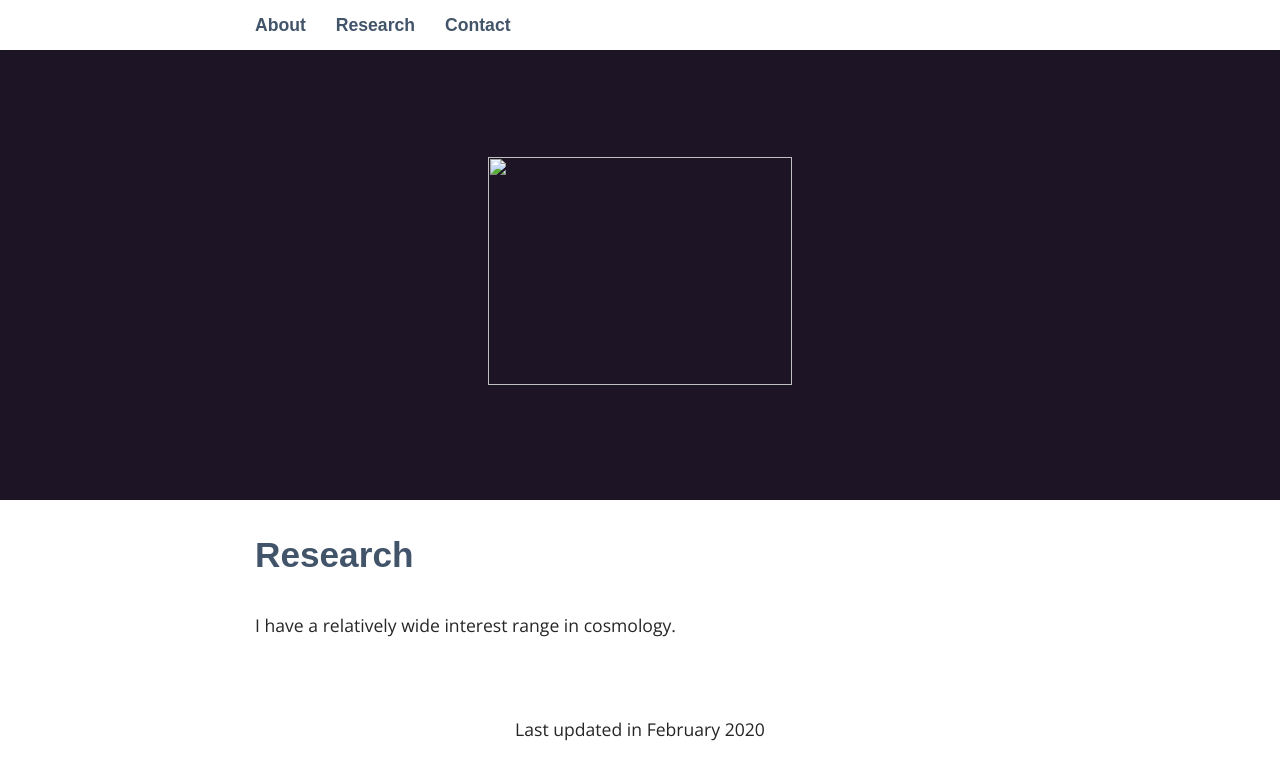
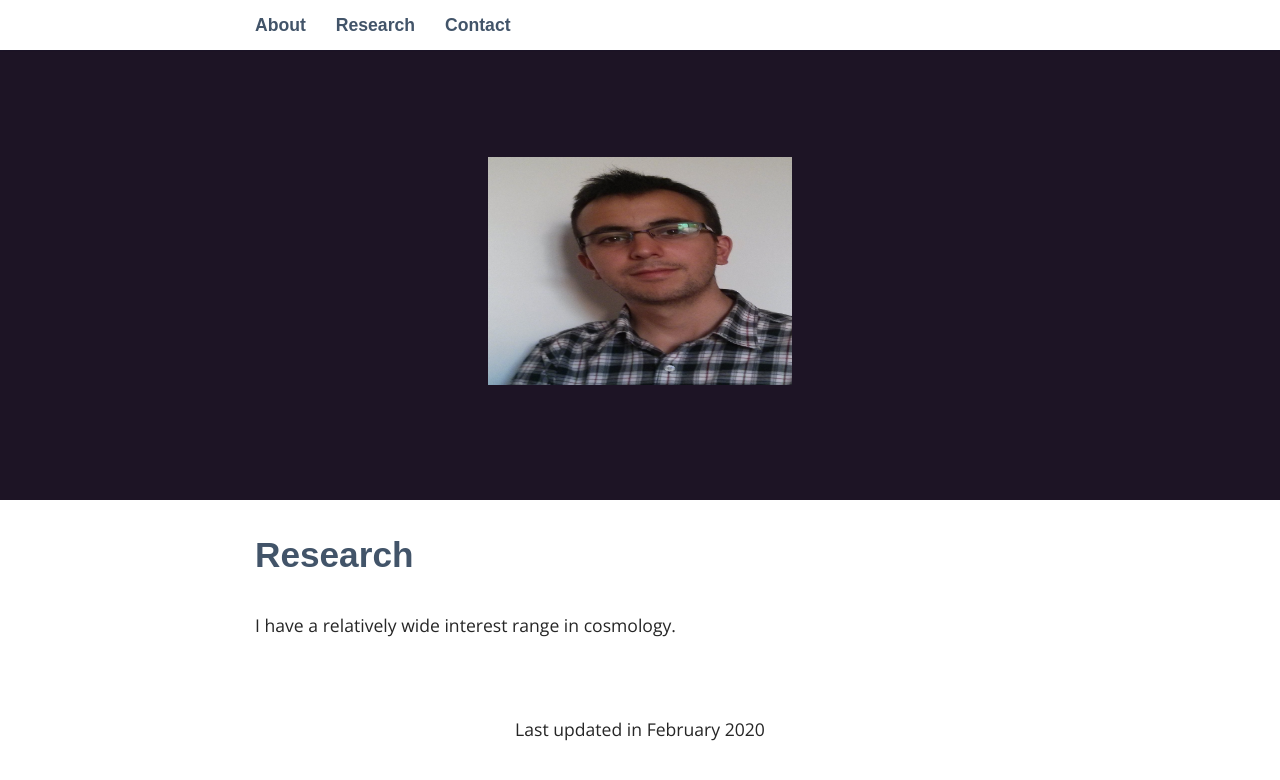
Before and after one commit to valerivardanyan/valerivardanyan.github.io, a Jekyll site: the page built from _pages/02_research.md, in a window 1280 px wide. Shown: the top 780 px of the page. Built offline with Jekyll 4.4.1, drawn with Linux system fonts in a browser that asks for light colours; some web fonts are replaced.

Commit message:
Some updates.

```diff
--- a/_includes/header.html
+++ b/_includes/header.html
@@ -6,14 +6,12 @@
 				<li><a href="{{ page.url | prepend: site.baseurl }}">{{ page.title }}</a></li>
 				{% endif %} {% endfor %}
 			</ul>
-			</li>
-			</ul>
 		</nav>
 	</div>
 </aside>
 
 <header>
 	<figure>
-		<img src="files/Prof_Pic.jpg" width="304" height="228">
+		<img src="/files/Prof_Pic.jpg" width="304" height="228">
 	</figure>
 </header>
```
